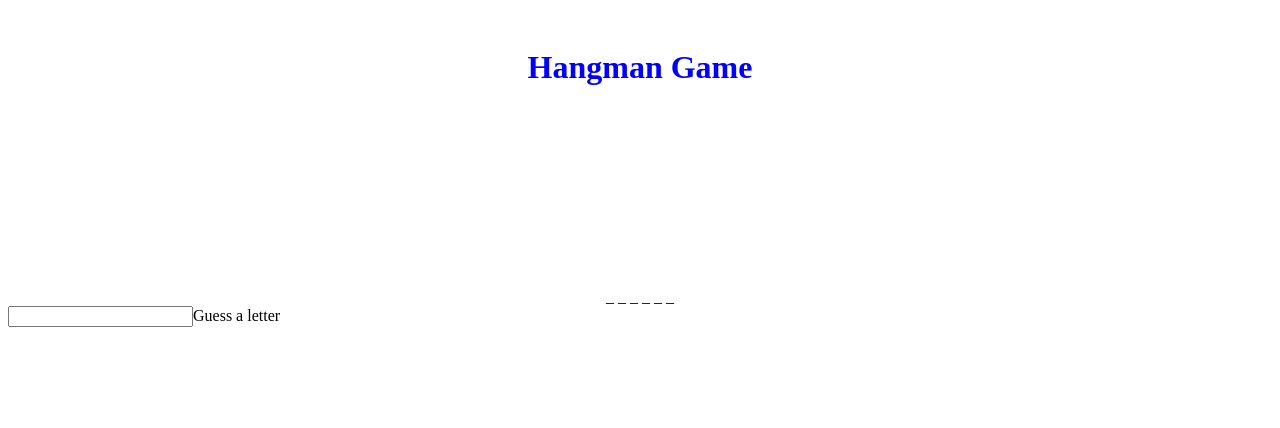
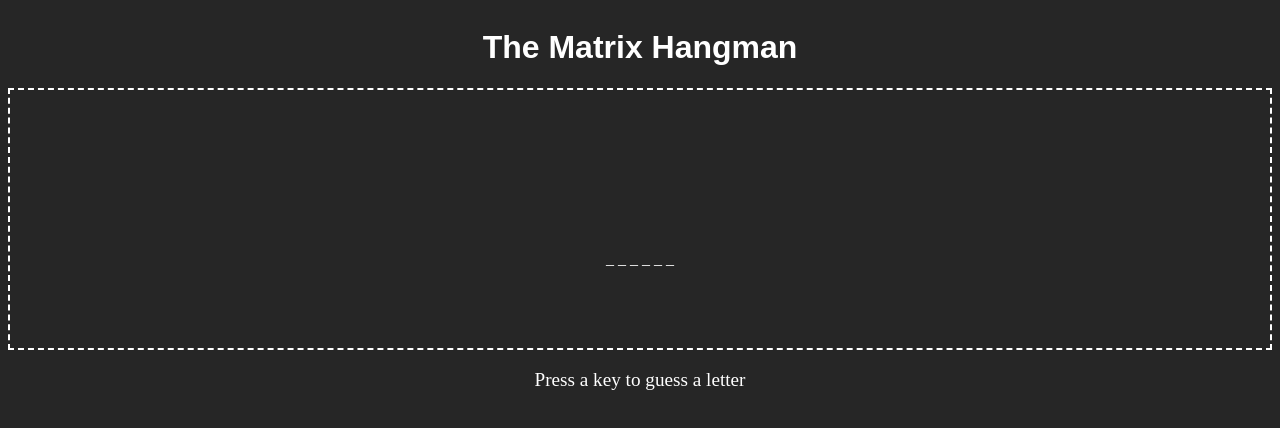
Before and after one commit to DangerDan88/hangman, a plain HTML site: page index.html in a window 1280 px wide. Drawn offline with Linux system fonts and the light colour scheme; a web font is replaced by a local one.

Commit message:
added some more base styles to theme game

```diff
--- a/index.html
+++ b/index.html
@@ -2,14 +2,18 @@
 <head>
 <title>JS Hangman</title>
 <link rel='stylesheet' href="./style.css">
+<link rel="preconnect" href="https://fonts.gstatic.com">
+<link href="https://fonts.googleapis.com/css2?family=DotGothic16&display=swap" rel="stylesheet">
 <script src="index.js"></script>
 <meta charset="UTF-8">
 <meta name="viewport" content="width=device-width, initial-scale=1">
 </head>
-<in>
-    <div class="contentWidth"><h1 class="mainHead">Hangman Game</h1>
+<body>
+    <div class="contentWidth"><h1 class="mainHead">The Matrix Hangman</h1>
     </div>
-    <div class="gameContainer">_ _ _ _ _ _</div>
-    <input>Guess a letter</input>
+    <div class="gameContainer">_ _ _ _ _ _
+    </div>
+    <div class="gameInfoContainer">    <p class="gameInfo">   Press a key to guess a letter</p>
+    </div>
 </body>
 </html>
--- a/index.js
+++ b/index.js
@@ -2,7 +2,7 @@ let randomWordsArr = ["javascript", "nodemon", "interpolation"];
 
 let wins = 0;
 let losses = 0;
-let guessesLeft = 9;
+let guessesLeft = 10;
 let lettersGuessed = [];
 let computerGuess = [];
 // Got random word to appear now need to loop over word to render correct amount of dashes fro hangman
@@ -12,3 +12,5 @@ window.onload = function () {
   computerGuess.push(compRandomWord);
   console.log(computerGuess[0]);
 };
+
+//if letter has already been guessed stop user from using letter again
--- a/style.css
+++ b/style.css
@@ -1,18 +1,39 @@
+:root {
+  --mainFont: "DotGothic16", sans-serif;
+  --mainBackground: #262626;
+}
+
+html {
+  background-color: var(--mainBackground);
+}
+
 .contentWidth {
   display: flex;
   justify-content: center;
-  max-width: 800px;
   margin: 0 auto;
-  padding: 20px;
+  font-family: var(--mainFont);
 }
 
 .mainHead {
   font-size: xl-large;
-  color: blue;
+  color: white;
 }
 
 .gameContainer {
   display: flex;
   justify-content: center;
   padding-top: 10rem;
+  padding-bottom: 5rem;
+  color: white;
+  border: 2px dashed white;
 }
+
+.gameInfo {
+  color: white;
+}
+
+.gameInfoContainer {
+  display: flex;
+  justify-content: center;
+  font-size: larger;
+}
```
